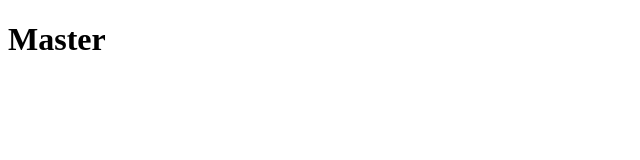
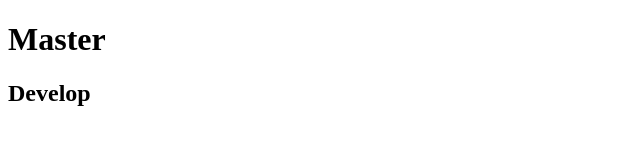
Before and after one commit to Trent3134/Developers, a plain HTML site: page index.html in a window 1280 px wide. Shown: the whole page, without its empty margins (0-640 px from the left). Drawn offline with Linux system fonts and the light colour scheme.

Commit message:
pushing dev

```diff
--- a/index.html
+++ b/index.html
@@ -8,5 +8,6 @@
 </head>
 <body>
     <h1>Master</h1>
+    <h2>Develop</h2>
 </body>
 </html>
```
